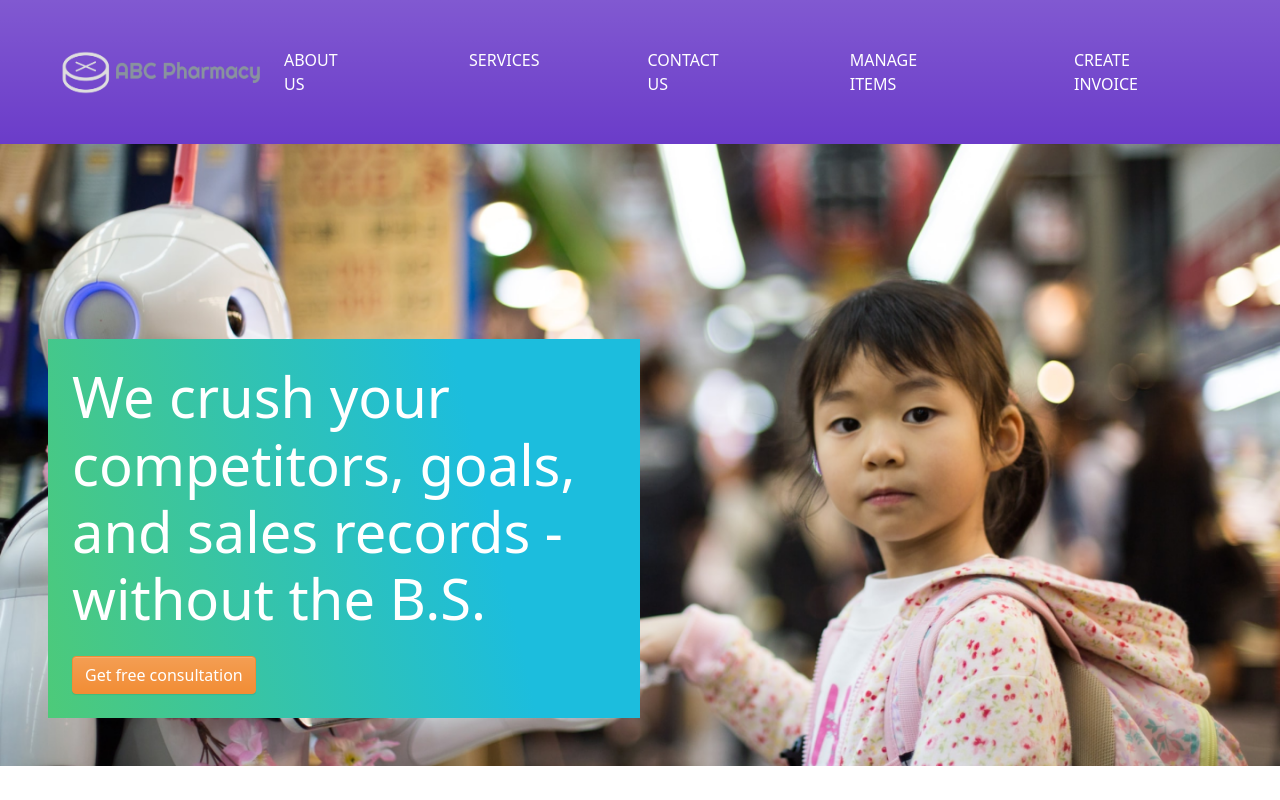
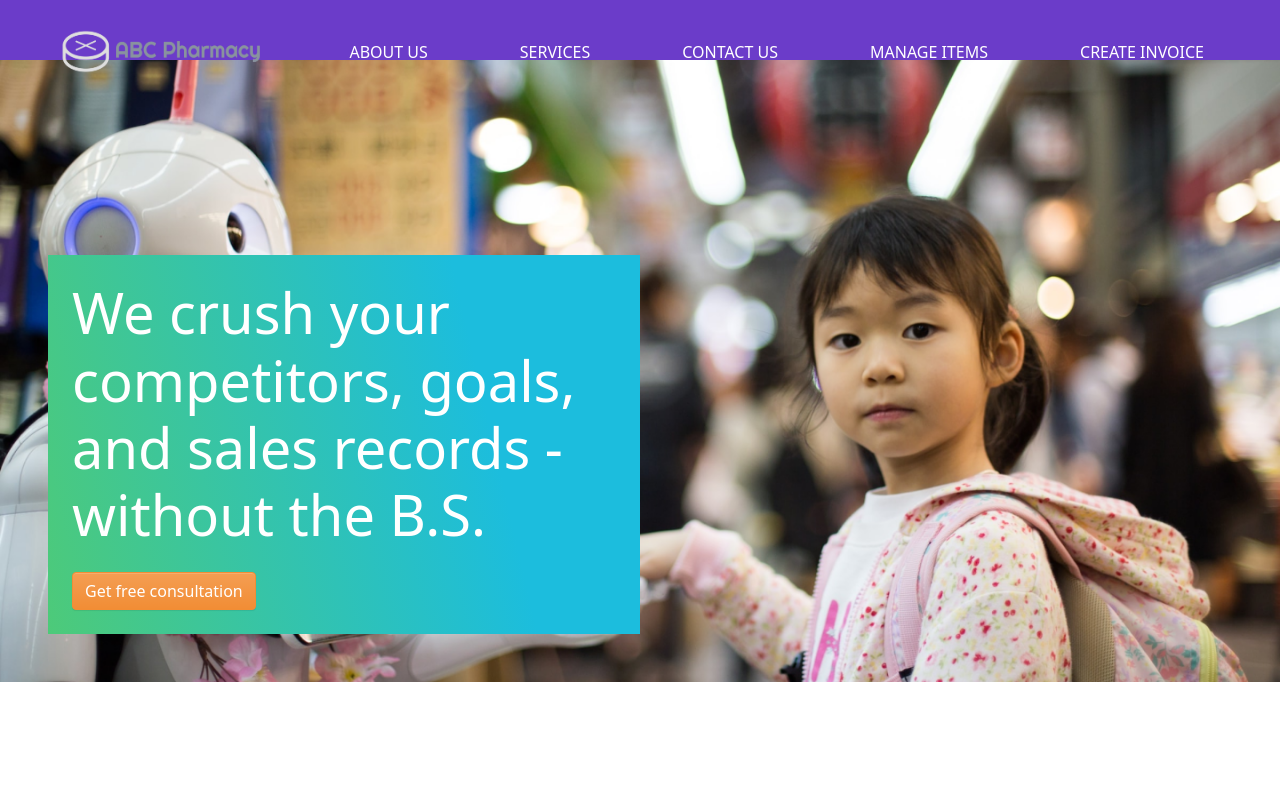
Before and after one commit to kavindu25/pharmacy-management, a React (Create React App) app in the folder webapp/: page / in a window 1280 px wide. Shown: the top 800 px of the page. Built offline with nearby package versions, Linux system fonts and the light colour scheme.

Commit message:
fix: removed unwanted classnames

```diff
--- a/webapp/src/components/NavBar/Navbar.jsx
+++ b/webapp/src/components/NavBar/Navbar.jsx
@@ -12,7 +12,7 @@ const Navbar = () => {
     console.log(mobileMenuOpen)
   };
   return (
-    <nav className="navbar navbar-expand-lg px-5 py-4 bg-primary sticky-top">
+    <nav className={`${classes.navbar}  px-5 py-4 bg-primary sticky-top`}>
       <div className="container-fluid d-flex justify-content-between">
         <div className="logo">
           <img
@@ -26,34 +26,33 @@ const Navbar = () => {
           <img
             src={mobileMenuIcon}
             alt="mobile menu"
-            //className=""
             style={{ width: "50px", height: "50px" }}
           />
         </div>
         <div className={`${classes.navElements} ${mobileMenuOpen && "active"}`}>
-          <ul className="navbar-nav mb-2 mb-lg-0">
-            <li className="nav-item p-3">
-              <NavLink to="/" className="nav-link text-white">
+          <ul className=" mb-2 mb-lg-0">
+            <li className=" p-3">
+              <NavLink to="/" className="text-white">
                 ABOUT US
               </NavLink>
             </li>
-            <li className="nav-item p-3">
-              <NavLink to="/" className="nav-link text-white">
+            <li className=" p-3">
+              <NavLink to="/" className="text-white">
                 SERVICES
               </NavLink>
             </li>
-            <li className="nav-item p-3">
-              <NavLink to="/" className="nav-link text-white">
+            <li className=" p-3">
+              <NavLink to="/" className="text-white">
                 CONTACT US
               </NavLink>
             </li>
-            <li className="nav-item p-3">
-              <NavLink to="/about" className="nav-link text-white">
+            <li className=" p-3">
+              <NavLink to="/about" className="text-white">
                 MANAGE ITEMS
               </NavLink>
             </li>
-            <li className="nav-item p-3">
-              <NavLink to="/contact" className="nav-link text-white">
+            <li className=" p-3">
+              <NavLink to="/contact" className="text-white">
                 CREATE INVOICE
               </NavLink>
             </li>
```
